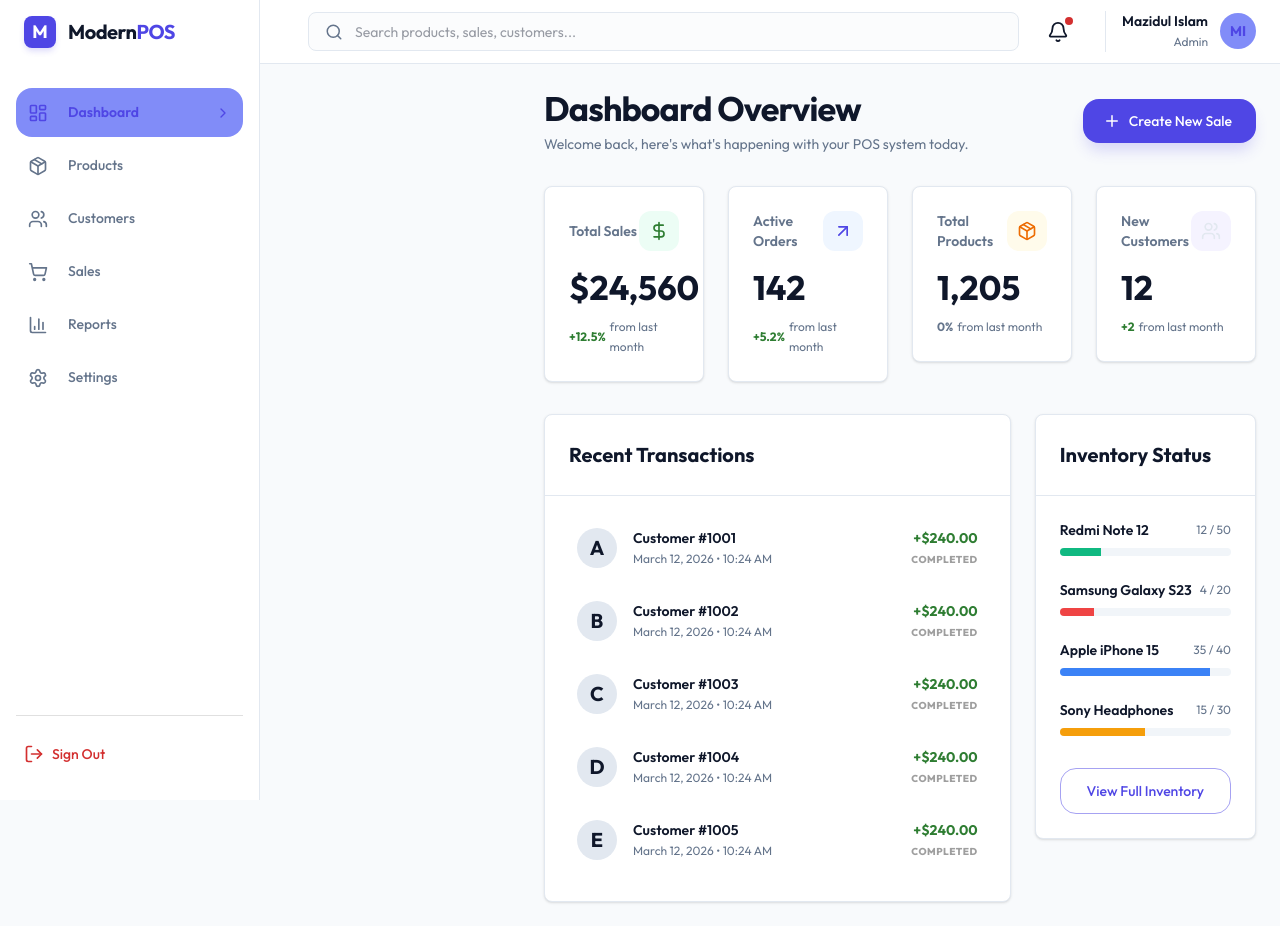
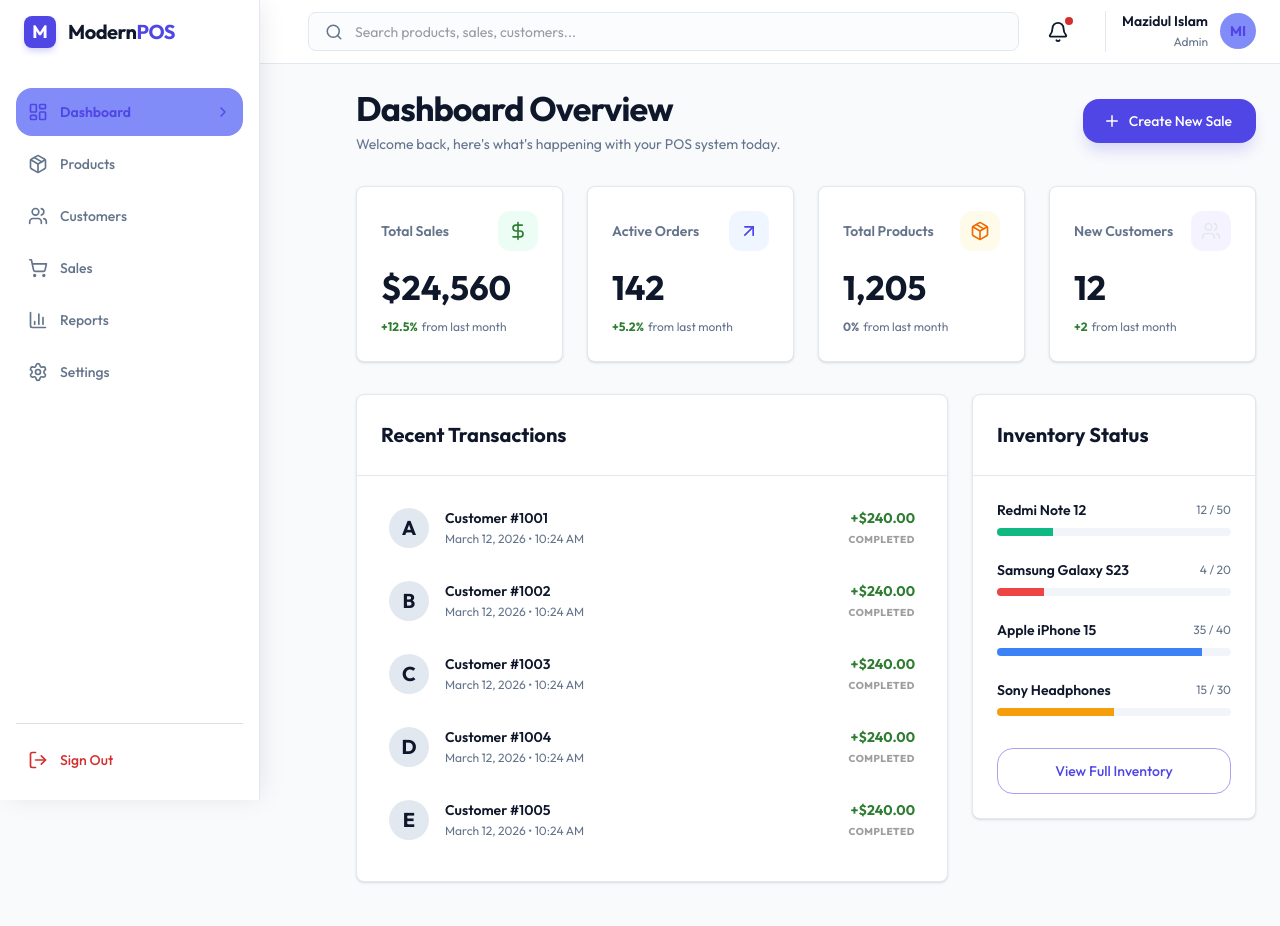
Before and after one commit to MazidulIslam/pos, a Next.js app in the folder frontend/: page / in a window 1280 px wide. Built offline with nearby package versions, Linux system fonts and the light colour scheme; what @mui/material-nextjs would draw is missing.

Commit message:
Sidebar collapse and expand on hover and main content area also move accordingly

```diff
--- a/frontend/src/app/globals.css
+++ b/frontend/src/app/globals.css
@@ -47,7 +47,8 @@
     --border: #e2e8f0;
     --input: #e2e8f0;
 
-  --sidebar-width: 260px;
+    --sidebar-width: 72px;
+    --sidebar-expanded-width: 260px;
     --header-height: 64px;
 }
 
--- a/frontend/src/app/layout.jsx
+++ b/frontend/src/app/layout.jsx
@@ -1,8 +1,9 @@
-
 import { Outfit } from "next/font/google";
 import "./globals.css";
 import { Sidebar } from "@/components/layouts/Sidebar";
 import { Header } from "@/components/layouts/Header";
+import { MainContent } from "@/components/layouts/MainContent";
+import { SidebarProvider } from "@/components/layouts/SidebarContext";
 import MUIProvider from "@/components/MUIProvider";
 
 const outfit = Outfit({
@@ -15,22 +16,22 @@ export const metadata = {
   description: "A premium point of sale and inventory management system",
 };
 
-export default function RootLayout({
-  children,
-}) {
+export default function RootLayout({ children }) {
   return (
     <html lang="en">
-      <body className={`${outfit.variable} font-sans antialiased text-slate-900`}>
+      <body
+        className={`${outfit.variable} font-sans antialiased text-slate-900`}
+      >
         <MUIProvider>
-          <div className="flex min-h-screen">
-            <Sidebar />
-            <div className="flex flex-1 flex-col">
-              <Header />
-              <main className="flex-1 p-6 mt-[var(--header-height)] lg:ml-[var(--sidebar-width)] overflow-x-hidden">
-                {children}
-              </main>
+          <SidebarProvider>
+            <div className="flex min-h-screen">
+              <Sidebar />
+              <div className="flex flex-1 flex-col">
+                <Header />
+                <MainContent>{children}</MainContent>
+              </div>
             </div>
-          </div>
+          </SidebarProvider>
         </MUIProvider>
       </body>
     </html>
--- a/frontend/src/components/layouts/Header.jsx
+++ b/frontend/src/components/layouts/Header.jsx
@@ -1,65 +1,83 @@
 "use client";
 
-import React from 'react';
-import { AppBar, Toolbar, Box, InputBase, IconButton, Badge, Typography, Avatar } from '@mui/material';
-import { Search, Bell, Menu } from 'lucide-react';
-import { styled, alpha } from '@mui/material/styles';
+import React from "react";
+import {
+  AppBar,
+  Toolbar,
+  Box,
+  InputBase,
+  IconButton,
+  Badge,
+  Typography,
+  Avatar,
+} from "@mui/material";
+import { useSidebar } from "./SidebarContext";
+import { Search, Bell, Menu } from "lucide-react";
+import { styled, alpha } from "@mui/material/styles";
 
-const SearchContainer = styled('div')(({ theme }) => ({
-    position: 'relative',
+const SearchContainer = styled("div")(({ theme }) => ({
+  position: "relative",
   borderRadius: theme.shape.borderRadius,
   backgroundColor: alpha(theme.palette.secondary.dark, 0.15),
-    '&:hover': {
+  "&:hover": {
     backgroundColor: alpha(theme.palette.secondary.dark, 0.25),
   },
   marginRight: theme.spacing(2),
   marginLeft: 0,
-    width: '100%',
-    [theme.breakpoints.up('sm')]: {
+  width: "100%",
+  [theme.breakpoints.up("sm")]: {
     marginLeft: theme.spacing(3),
-        width: 'auto',
+    width: "auto",
   },
-    border: '1px solid var(--border)',
+  border: "1px solid var(--border)",
 }));
 
-const SearchIconWrapper = styled('div')(({ theme }) => ({
+const SearchIconWrapper = styled("div")(({ theme }) => ({
   padding: theme.spacing(0, 2),
-    height: '100%',
-    position: 'absolute',
-    pointerEvents: 'none',
-    display: 'flex',
-    alignItems: 'center',
-    justifyContent: 'center',
+  height: "100%",
+  position: "absolute",
+  pointerEvents: "none",
+  display: "flex",
+  alignItems: "center",
+  justifyContent: "center",
   color: theme.palette.text.secondary,
 }));
 
 const StyledInputBase = styled(InputBase)(({ theme }) => ({
-    color: 'inherit',
-    '& .MuiInputBase-input': {
+  color: "inherit",
+  "& .MuiInputBase-input": {
     padding: theme.spacing(1, 1, 1, 0),
     paddingLeft: `calc(1em + ${theme.spacing(4)})`,
-        transition: theme.transitions.create('width'),
-        width: '100%',
-        [theme.breakpoints.up('md')]: {
-            width: '40ch',
+    transition: theme.transitions.create("width"),
+    width: "100%",
+    [theme.breakpoints.up("md")]: {
+      width: "40ch",
     },
     fontSize: 14,
   },
 }));
 
+const COLLAPSED_WIDTH = 72;
+const EXPANDED_WIDTH = 260;
+
 export const Header = () => {
+  const { isExpanded } = useSidebar();
+  const sidebarWidth = isExpanded ? EXPANDED_WIDTH : COLLAPSED_WIDTH;
+
   return (
     <AppBar
       position="fixed"
       sx={{
-                width: { lg: 'calc(100% - var(--sidebar-width))' },
-                ml: { lg: 'var(--sidebar-width)' },
-                bgcolor: 'background.paper',
-                color: 'text.primary',
-                boxShadow: 'none',
-                borderBottom: '1px solid var(--border)',
-                height: 'var(--header-height)',
-                justifyContent: 'center',
+        width: { xs: "100%", lg: `calc(100% - ${sidebarWidth}px)` },
+        ml: { xs: 0, lg: `${sidebarWidth}px` },
+        bgcolor: "background.paper",
+        color: "text.primary",
+        boxShadow: "none",
+        borderBottom: "1px solid var(--border)",
+        height: "var(--header-height)",
+        justifyContent: "center",
+        transition:
+          "width 0.3s cubic-bezier(0.4, 0, 0.2, 1), margin-left 0.3s cubic-bezier(0.4, 0, 0.2, 1)",
       }}
     >
       <Toolbar>
@@ -67,32 +85,43 @@ export const Header = () => {
           color="inherit"
           aria-label="open drawer"
           edge="start"
-                    sx={{ mr: 2, display: { lg: 'none' } }}
+          sx={{ mr: 2, display: { lg: "none" } }}
         >
           <Menu />
         </IconButton>
 
-                <Box sx={{ flexGrow: 1, display: { xs: 'none', md: 'block' } }}>
+        <Box sx={{ flexGrow: 1, display: { xs: "none", md: "block" } }}>
           <SearchContainer>
             <SearchIconWrapper>
               <Search size={18} />
             </SearchIconWrapper>
             <StyledInputBase
               placeholder="Search products, sales, customers..."
-                            inputProps={{ 'aria-label': 'search' }}
+              inputProps={{ "aria-label": "search" }}
             />
           </SearchContainer>
         </Box>
 
-                <Box sx={{ display: 'flex', alignItems: 'center', gap: 1 }}>
+        <Box sx={{ display: "flex", alignItems: "center", gap: 1 }}>
           <IconButton color="inherit" size="large">
             <Badge variant="dot" color="error">
               <Bell size={22} />
             </Badge>
           </IconButton>
 
-                    <Box sx={{ display: 'flex', alignItems: 'center', ml: 2, gap: 1.5, borderLeft: '1px solid var(--border)', pl: 2 }}>
-                        <Box sx={{ display: { xs: 'none', sm: 'block' }, textAlign: 'right' }}>
+          <Box
+            sx={{
+              display: "flex",
+              alignItems: "center",
+              ml: 2,
+              gap: 1.5,
+              borderLeft: "1px solid var(--border)",
+              pl: 2,
+            }}
+          >
+            <Box
+              sx={{ display: { xs: "none", sm: "block" }, textAlign: "right" }}
+            >
               <Typography variant="body2" sx={{ fontWeight: 600 }}>
                 Mazidul Islam
               </Typography>
@@ -104,10 +133,10 @@ export const Header = () => {
               sx={{
                 width: 36,
                 height: 36,
-                                bgcolor: 'primary.light',
-                                color: 'primary.main',
-                                fontWeight: 'bold',
-                                fontSize: 14
+                bgcolor: "primary.light",
+                color: "primary.main",
+                fontWeight: "bold",
+                fontSize: 14,
               }}
             >
               MI
--- /dev/null
+++ b/frontend/src/components/layouts/MainContent.jsx
@@ -0,0 +1,28 @@
+"use client";
+
+import { Box } from "@mui/material";
+import { useSidebar } from "./SidebarContext";
+
+const COLLAPSED_WIDTH = 72;
+const EXPANDED_WIDTH = 260;
+
+export const MainContent = ({ children }) => {
+  const { isExpanded } = useSidebar();
+
+  return (
+    <Box
+      component="main"
+      sx={{
+        flex: 1,
+        p: 3,
+        mt: "var(--header-height)",
+        ml: { xs: 0, lg: isExpanded ? `${EXPANDED_WIDTH}px` : `${COLLAPSED_WIDTH}px` },
+        transition: "margin-left 0.3s cubic-bezier(0.4, 0, 0.2, 1)",
+        overflowX: "hidden",
+        minHeight: `calc(100vh - var(--header-height))`,
+      }}
+    >
+      {children}
+    </Box>
+  );
+};
--- a/frontend/src/components/layouts/Sidebar.jsx
+++ b/frontend/src/components/layouts/Sidebar.jsx
@@ -1,8 +1,8 @@
 "use client";
 
-import React from 'react';
-import Link from 'next/link';
-import { usePathname } from 'next/navigation';
+import React from "react";
+import Link from "next/link";
+import { usePathname } from "next/navigation";
 import {
   Drawer,
   List,
@@ -12,9 +12,9 @@ import {
   ListItemText,
   Box,
   Typography,
-    Button as MuiButton,
-    Divider
-} from '@mui/material';
+  Tooltip,
+  Divider,
+} from "@mui/material";
 import {
   LayoutDashboard,
   Package,
@@ -23,118 +23,266 @@ import {
   BarChart3,
   Settings,
   LogOut,
-    ChevronRight
-} from 'lucide-react';
+  ChevronRight,
+} from "lucide-react";
+import { useSidebar } from "./SidebarContext";
+
+const COLLAPSED_WIDTH = 72;
+const EXPANDED_WIDTH = 260;
 
 const menuItems = [
-    { label: 'Dashboard', icon: LayoutDashboard, href: '/' },
-    { label: 'Products', icon: Package, href: '/products' },
-    { label: 'Customers', icon: Users, href: '/customers' },
-    { label: 'Sales', icon: ShoppingCart, href: '/sales' },
-    { label: 'Reports', icon: BarChart3, href: '/reports' },
-    { label: 'Settings', icon: Settings, href: '/settings' },
+  { label: "Dashboard", icon: LayoutDashboard, href: "/" },
+  { label: "Products", icon: Package, href: "/products" },
+  { label: "Customers", icon: Users, href: "/customers" },
+  { label: "Sales", icon: ShoppingCart, href: "/sales" },
+  { label: "Reports", icon: BarChart3, href: "/reports" },
+  { label: "Settings", icon: Settings, href: "/settings" },
 ];
 
 export const Sidebar = () => {
   const pathname = usePathname();
+  const { isExpanded, setIsExpanded } = useSidebar();
 
   return (
     <Drawer
       variant="permanent"
+      onMouseEnter={() => setIsExpanded(true)}
+      onMouseLeave={() => setIsExpanded(false)}
       sx={{
-                width: 'var(--sidebar-width)',
+        width: COLLAPSED_WIDTH,
         flexShrink: 0,
-                display: { xs: 'none', lg: 'block' },
-                '& .MuiDrawer-paper': {
-                    width: 'var(--sidebar-width)',
-                    boxSizing: 'border-box',
-                    borderRight: '1px solid var(--border)',
-                    bgcolor: 'background.paper',
+        display: { xs: "none", lg: "block" },
+        "& .MuiDrawer-paper": {
+          width: isExpanded ? EXPANDED_WIDTH : COLLAPSED_WIDTH,
+          boxSizing: "border-box",
+          borderRight: "1px solid var(--border)",
+          bgcolor: "background.paper",
+          overflow: "hidden",
+          transition: "width 0.3s cubic-bezier(0.4, 0, 0.2, 1)",
+          zIndex: isExpanded ? 1300 : 1200,
+          boxShadow: isExpanded ? "4px 0 24px -4px rgba(0,0,0,0.10)" : "none",
+          display: "flex",
+          flexDirection: "column",
         },
       }}
     >
-            <Box sx={{ height: 'var(--header-height)', display: 'flex', alignItems: 'center', px: 3 }}>
-                <Box sx={{ display: 'flex', alignItems: 'center', gap: 1.5 }}>
+      {/* ── Logo ── */}
+      <Box
+        sx={{
+          height: "var(--header-height)",
+          display: "flex",
+          alignItems: "center",
+          justifyContent: isExpanded ? "flex-start" : "center",
+          px: isExpanded ? 3 : 0,
+          flexShrink: 0,
+          overflow: "hidden",
+          transition: "padding 0.3s cubic-bezier(0.4, 0, 0.2, 1)",
+        }}
+      >
+        <Box sx={{ display: "flex", alignItems: "center", gap: 1.5 }}>
+          {/* Logo icon — always visible */}
           <Box
             sx={{
               height: 32,
               width: 32,
+              minWidth: 32,
               borderRadius: 1,
-                            bgcolor: 'primary.main',
-                            display: 'flex',
-                            alignItems: 'center',
-                            justifyContent: 'center',
-                            boxShadow: '0 4px 6px -1px rgb(79 70 229 / 0.2)',
+              bgcolor: "primary.main",
+              display: "flex",
+              alignItems: "center",
+              justifyContent: "center",
+              boxShadow: "0 4px 6px -1px rgb(79 70 229 / 0.25)",
+              flexShrink: 0,
             }}
           >
-                        <Typography variant="h6" sx={{ color: 'white', fontWeight: 'bold', fontSize: 18 }}>
+            <Typography
+              variant="h6"
+              sx={{
+                color: "white",
+                fontWeight: "bold",
+                fontSize: 18,
+                lineHeight: 1,
+              }}
+            >
               M
             </Typography>
           </Box>
-                    <Typography variant="h6" sx={{ fontWeight: 'bold', letterSpacing: '-0.025em' }}>
-                        Modern<Box component="span" sx={{ color: 'primary.main' }}>POS</Box>
+
+          {/* Brand name — fades in when expanded */}
+          <Typography
+            variant="h6"
+            sx={{
+              fontWeight: "bold",
+              letterSpacing: "-0.025em",
+              whiteSpace: "nowrap",
+              opacity: isExpanded ? 1 : 0,
+              maxWidth: isExpanded ? 160 : 0,
+              overflow: "hidden",
+              transition:
+                "opacity 0.2s ease, max-width 0.3s cubic-bezier(0.4, 0, 0.2, 1)",
+            }}
+          >
+            Modern
+            <Box component="span" sx={{ color: "primary.main" }}>
+              POS
+            </Box>
           </Typography>
         </Box>
       </Box>
 
-            <Box sx={{ flex: 1, overflowY: 'auto', px: 2, py: 3 }}>
+      {/* ── Nav Items ── */}
+      <Box
+        sx={{
+          flex: 1,
+          overflowY: "auto",
+          overflowX: "hidden",
+          px: isExpanded ? 2 : 1,
+          py: 3,
+          transition: "padding 0.3s cubic-bezier(0.4, 0, 0.2, 1)",
+        }}
+      >
         <List sx={{ p: 0 }}>
           {menuItems.map((item) => {
             const isActive = pathname === item.href;
+
             return (
               <ListItem key={item.href} disablePadding sx={{ mb: 0.5 }}>
+                <Tooltip
+                  title={!isExpanded ? item.label : ""}
+                  placement="right"
+                  arrow
+                  disableInteractive
+                >
                   <ListItemButton
                     component={Link}
                     href={item.href}
                     sx={{
                       borderRadius: 2,
                       py: 1.25,
-                                        px: 1.5,
-                                        bgcolor: isActive ? 'primary.light' : 'transparent',
-                                        color: isActive ? 'primary.main' : 'text.secondary',
-                                        '&:hover': {
-                                            bgcolor: isActive ? 'primary.light' : 'secondary.main',
-                                            color: isActive ? 'primary.main' : 'text.primary',
+                      px: isExpanded ? 1.5 : 0,
+                      minHeight: 48,
+                      justifyContent: isExpanded ? "flex-start" : "center",
+                      bgcolor: isActive ? "primary.light" : "transparent",
+                      color: isActive ? "primary.main" : "text.secondary",
+                      transition: "all 0.2s ease",
+                      "&:hover": {
+                        bgcolor: isActive ? "primary.light" : "secondary.main",
+                        color: isActive ? "primary.main" : "text.primary",
                       },
-                                        transition: 'all 0.2s',
                     }}
                   >
-                                    <ListItemIcon sx={{ minWidth: 40, color: 'inherit' }}>
+                    <ListItemIcon
+                      sx={{
+                        minWidth: 0,
+                        mr: isExpanded ? 1.5 : 0,
+                        color: "inherit",
+                        justifyContent: "center",
+                        transition: "margin 0.3s cubic-bezier(0.4, 0, 0.2, 1)",
+                      }}
+                    >
                       <item.icon size={20} />
                     </ListItemIcon>
+
                     <ListItemText
                       primary={item.label}
                       primaryTypographyProps={{
                         fontSize: 14,
                         fontWeight: isActive ? 600 : 500,
+                        noWrap: true,
+                      }}
+                      sx={{
+                        opacity: isExpanded ? 1 : 0,
+                        maxWidth: isExpanded ? 160 : 0,
+                        overflow: "hidden",
+                        m: 0,
+                        transition:
+                          "opacity 0.2s ease, max-width 0.3s cubic-bezier(0.4, 0, 0.2, 1)",
                       }}
                     />
-                                    {isActive && <ChevronRight size={16} />}
+
+                    {/* Active chevron */}
+                    <Box
+                      sx={{
+                        display: "flex",
+                        alignItems: "center",
+                        opacity: isActive && isExpanded ? 1 : 0,
+                        maxWidth: isActive && isExpanded ? 20 : 0,
+                        overflow: "hidden",
+                        transition:
+                          "opacity 0.2s ease, max-width 0.3s cubic-bezier(0.4, 0, 0.2, 1)",
+                      }}
+                    >
+                      <ChevronRight size={16} />
+                    </Box>
                   </ListItemButton>
+                </Tooltip>
               </ListItem>
             );
           })}
         </List>
       </Box>
 
-            <Box sx={{ p: 2, mb: 1 }}>
-                <Divider sx={{ mb: 2 }} />
-                <MuiButton
-                    fullWidth
-                    startIcon={<LogOut size={20} />}
+      {/* ── Sign Out ── */}
+      <Box
         sx={{
-                        justifyContent: 'flex-start',
-                        color: 'error.main',
-                        px: 1.5,
-                        py: 1.25,
-                        borderRadius: 2,
-                        '&:hover': { bgcolor: 'error.main', color: 'white', opacity: 0.1 },
-                        textTransform: 'none',
-                        fontSize: 14,
+          px: isExpanded ? 2 : 1,
+          pb: 2,
+          flexShrink: 0,
+          transition: "padding 0.3s cubic-bezier(0.4, 0, 0.2, 1)",
         }}
       >
-                    Sign Out
-                </MuiButton>
+        <Divider sx={{ mb: 1.5 }} />
+        <Tooltip
+          title={!isExpanded ? "Sign Out" : ""}
+          placement="right"
+          arrow
+          disableInteractive
+        >
+          <ListItemButton
+            sx={{
+              borderRadius: 2,
+              py: 1.25,
+              px: isExpanded ? 1.5 : 0,
+              minHeight: 48,
+              justifyContent: isExpanded ? "flex-start" : "center",
+              color: "error.main",
+              transition: "all 0.2s ease",
+              "&:hover": {
+                bgcolor: "error.light",
+                color: "error.dark",
+              },
+            }}
+          >
+            <ListItemIcon
+              sx={{
+                minWidth: 0,
+                mr: isExpanded ? 1.5 : 0,
+                color: "inherit",
+                justifyContent: "center",
+                transition: "margin 0.3s cubic-bezier(0.4, 0, 0.2, 1)",
+              }}
+            >
+              <LogOut size={20} />
+            </ListItemIcon>
+
+            <ListItemText
+              primary="Sign Out"
+              primaryTypographyProps={{
+                fontSize: 14,
+                fontWeight: 500,
+                noWrap: true,
+              }}
+              sx={{
+                opacity: isExpanded ? 1 : 0,
+                maxWidth: isExpanded ? 160 : 0,
+                overflow: "hidden",
+                m: 0,
+                transition:
+                  "opacity 0.2s ease, max-width 0.3s cubic-bezier(0.4, 0, 0.2, 1)",
+              }}
+            />
+          </ListItemButton>
+        </Tooltip>
       </Box>
     </Drawer>
   );
--- /dev/null
+++ b/frontend/src/components/layouts/SidebarContext.jsx
@@ -0,0 +1,20 @@
+"use client";
+
+import { createContext, useContext, useState } from "react";
+
+const SidebarContext = createContext({
+  isExpanded: false,
+  setIsExpanded: () => {},
+});
+
+export const SidebarProvider = ({ children }) => {
+  const [isExpanded, setIsExpanded] = useState(false);
+
+  return (
+    <SidebarContext.Provider value={{ isExpanded, setIsExpanded }}>
+      {children}
+    </SidebarContext.Provider>
+  );
+};
+
+export const useSidebar = () => useContext(SidebarContext);
```
Lines whose indentation alone changed are shown as unchanged.
